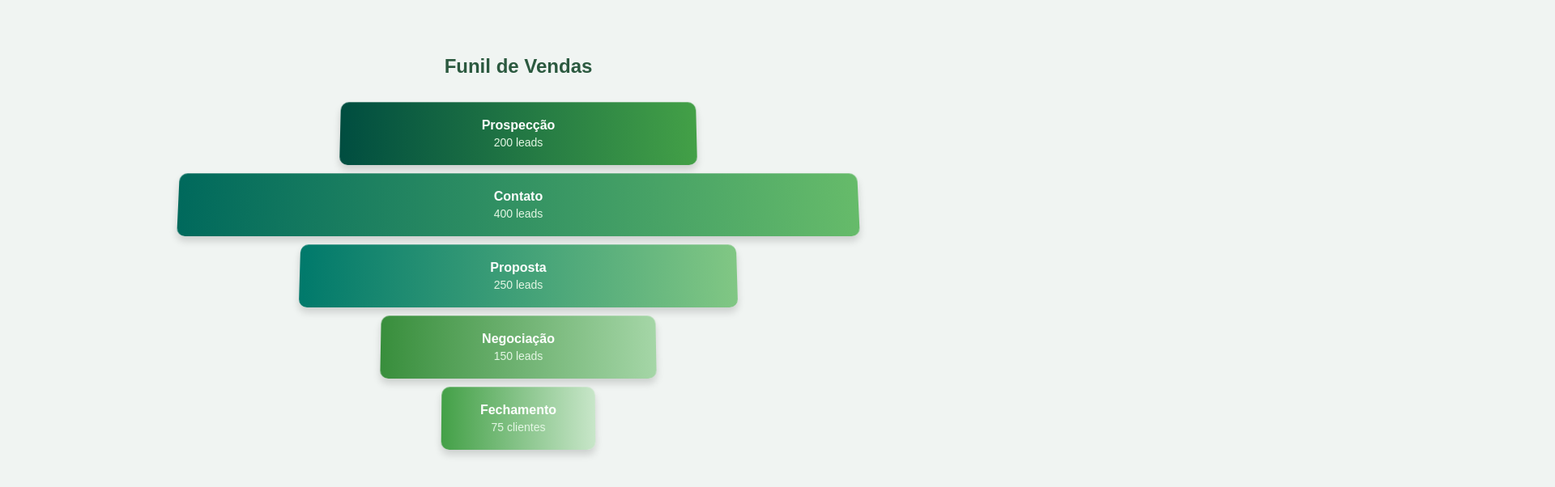
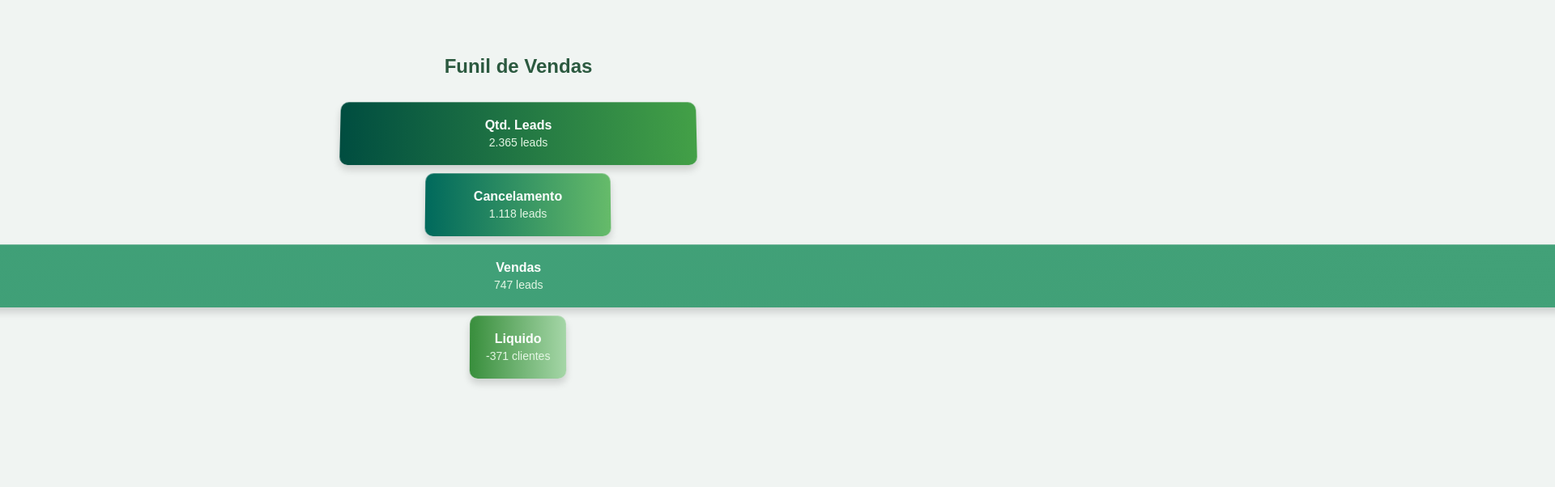
Before and after one commit to JuanPRibeiro/funil-3d-grafico, a plain HTML site: page index.html in a window 1280 px wide. Shown: the top 602 px of the page at 81% size, 1920 px wide, since content can reach past the window. Drawn offline with Linux system fonts and the light colour scheme.

Commit message:
Alteração real

```diff
--- a/index.html
+++ b/index.html
@@ -56,11 +56,10 @@
 
   <script>
     const data = [
-      { etapa: "Prospecção", valor: 200 },
-      { etapa: "Contato", valor: 400 },
-      { etapa: "Proposta", valor: 250 },
-      { etapa: "Negociação", valor: 150 },
-      { etapa: "Fechamento", valor: 75 }
+      { etapa: "Qtd. Leads", valor: 2.365 },
+      { etapa: "Cancelamento", valor: 1.118 },
+      { etapa: "Vendas", valor: 747 },
+      { etapa: "Liquido", valor: -371 },
     ];
 
     const colors = [
```
